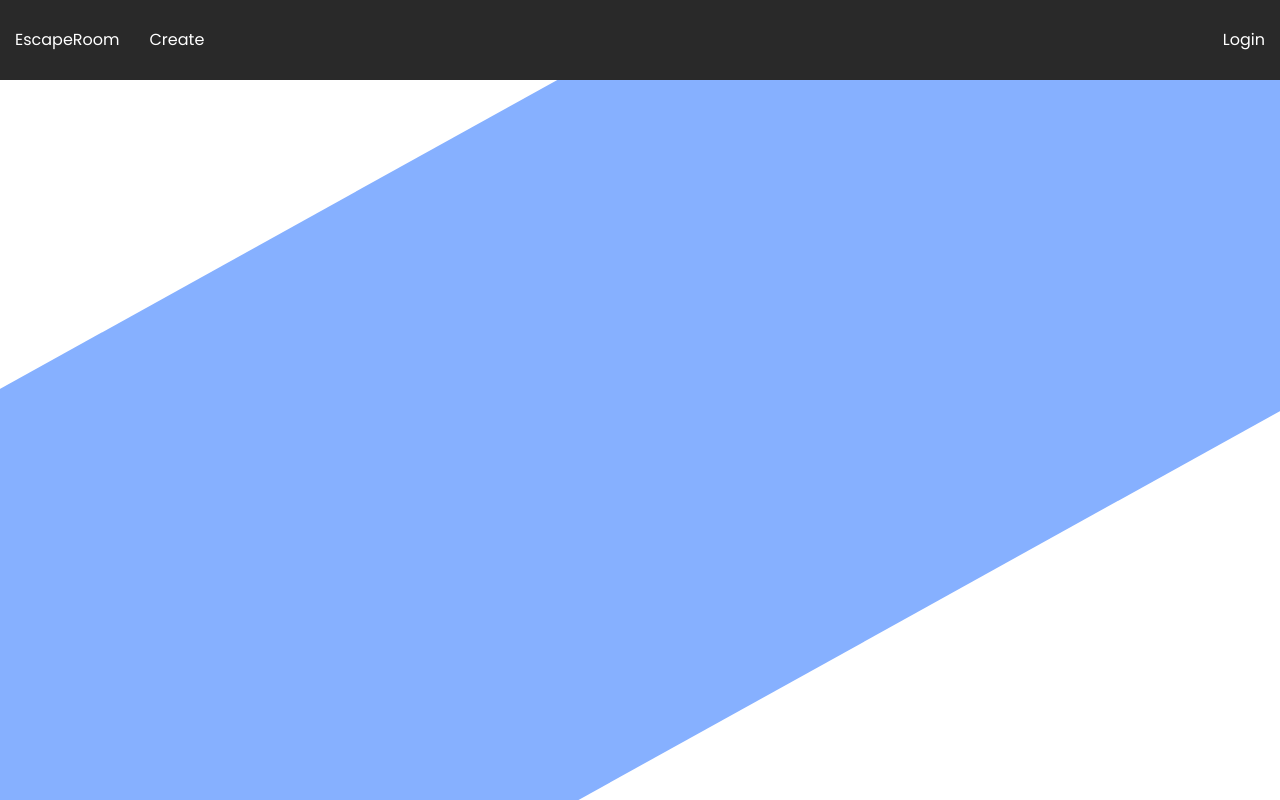
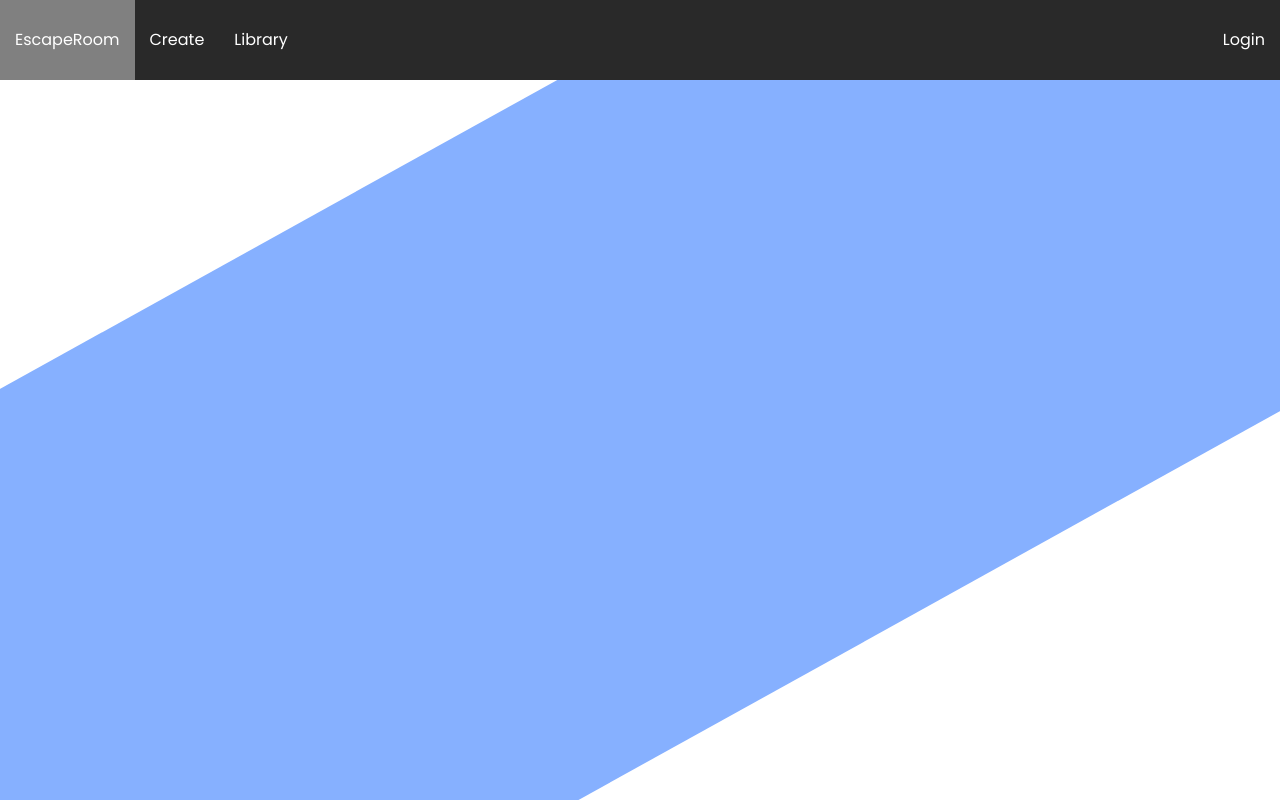
Before and after one commit to JamesAC42/escape-room-maker, a React app in the folder front/: page /map/1 in a window 1280 px wide. Built offline with nearby package versions, Linux system fonts and the light colour scheme; no server answers.

Commit message:
Fix some styling

```diff
--- a/front/src/css/NavBar.scss
+++ b/front/src/css/NavBar.scss
@@ -29,7 +29,7 @@ li a {
   text-decoration: none;
 }
 
-li a:hover {
+li:hover {
   background-color: gray;
 }
 
--- a/front/src/css/mapinfo/mapinfo.scss
+++ b/front/src/css/mapinfo/mapinfo.scss
@@ -4,8 +4,7 @@
     flex-direction: column;
     justify-content:initial;
     align-items:center;
-    height:moz-max-content;
-    height:fit-content;
+    padding-top:20px;
 }
 pre {
     background:black;
--- a/front/src/js/components/NavBar.js
+++ b/front/src/js/components/NavBar.js
@@ -11,28 +11,21 @@ const mapStateToProps = (state, props) => ({
 
 class NavBarBind extends Component {
   render() {
-    if (this.props.session.loggedin) {
     return (
       <div className="outer-navbar">
         <ul>
           <li className="flex flex-row"><Link to="/">EscapeRoom</Link></li>
-            <li className="flex flex-row"><Link to="/Profile">Profile</Link></li>
           <li className="flex flex-row"><Link to="/Create">Create</Link></li>
-            <li className="flex flex-row right-link"><Link to="/Logout">Logout</Link></li>
+          <li className="flex flex-row"><Link to="/Library">Library</Link></li>
+          {
+            this.props.session.loggedin ?
+            <li className="flex flex-row right-link"><Link to="/Profile">Profile</Link></li>
+            :
+            <li className="flex flex-row right-link"><Link to="/Login">Login</Link></li>
+          }
         </ul>
       </div>
     )
-    } else {
-      return (
-        <div className="outer-navbar">
-          <ul className>
-            <li className="flex flex-row"><Link to="/">EscapeRoom</Link></li>
-            <li className="flex flex-row"><Link to="/Create">Create</Link></li>
-            <li className="flex flex-row right-link"><Link to="/Login">Login</Link></li>
-          </ul>
-        </div>
-      )
-    }
   }
 }
 
--- a/front/src/js/components/mapinfo/MapInfo.jsx
+++ b/front/src/js/components/mapinfo/MapInfo.jsx
@@ -49,7 +49,7 @@ class MapInfo extends Component {
         if(this.state.map.uid === undefined) return null;
         let map = {...this.state.map};
         return(
-            <div className="container">
+            <div className="container mapinfo-container">
                 <div className="bumpered-container mapinfo-container card">
                     <div className="mapinfo-row">
                         <div className="mapinfo-col mapinfo-meta">
```
Lines whose indentation alone changed are shown as unchanged.
